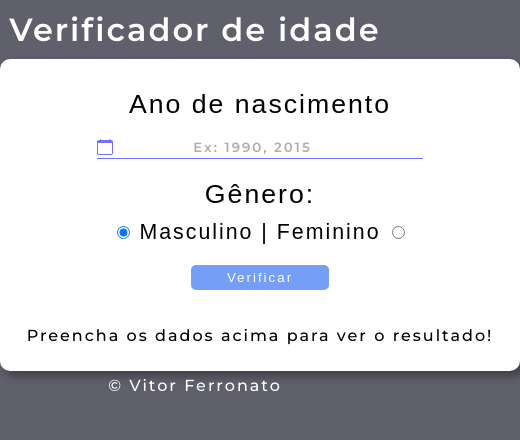
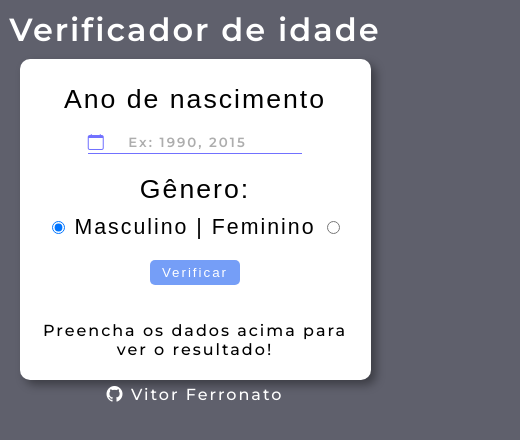
Before and after one commit to VitorFerronato/verificador_idade, a plain HTML site: page index.html in a window 390 px wide. Shown: the whole page, 520 px wide, since content can reach past the window. Drawn offline with nearby package versions, Linux system fonts and the light colour scheme.

Commit message:
Media query

```diff
--- a/css/style.css
+++ b/css/style.css
@@ -28,6 +28,11 @@ h1{
 
 .input{
     margin: 20px;
+}
+
+.input-sex div{
+    display: flex;
+    align-items: center;
 }
 
 .input-nasc{
@@ -118,3 +123,16 @@ footer p {
     margin: 0;
     padding: 0;
 }
+
+@media(max-width: 550px){
+    body{
+        text-align: center;
+    }
+
+    .main-content{
+        width: 90vw;
+        margin: auto;
+        padding: 5px;
+        box-sizing: border-box;
+    }
+}
--- a/index.html
+++ b/index.html
@@ -20,11 +20,11 @@
 
             <div class="input input-sex">
                 <p class="main-title">Gênero:</p>
-                    <input type="radio" name="radsex" id="mas" checked>
-                    <label class="main-subtitle" for="mas">Masculino | </label>
+                <input type="radio" name="radsex" id="mas" checked>
+                <label class="main-subtitle" for="mas">Masculino | </label>
 
-                    <label class="main-subtitle"  for="fem">Feminino</label>
-                    <input type="radio" name="radsex" id="fem">
+                <label class="main-subtitle"  for="fem">Feminino</label>
+                <input type="radio" name="radsex" id="fem">
             </div>
 
             <div class="input input-btn">
@@ -39,8 +39,7 @@
     </section>
 
     <footer>
-        <p><a href="https://github.com/VitorFerronato" target="_blank"> &copy; Vitor Ferronato</a></p>
-        <img src="#" alt="">
+        <p><a href="https://github.com/VitorFerronato" target="_blank"> <i class="bi bi-github"> </i> Vitor Ferronato</a></p>
     </footer>
     <script src="./js/script.js"></script>
 </body>
```
